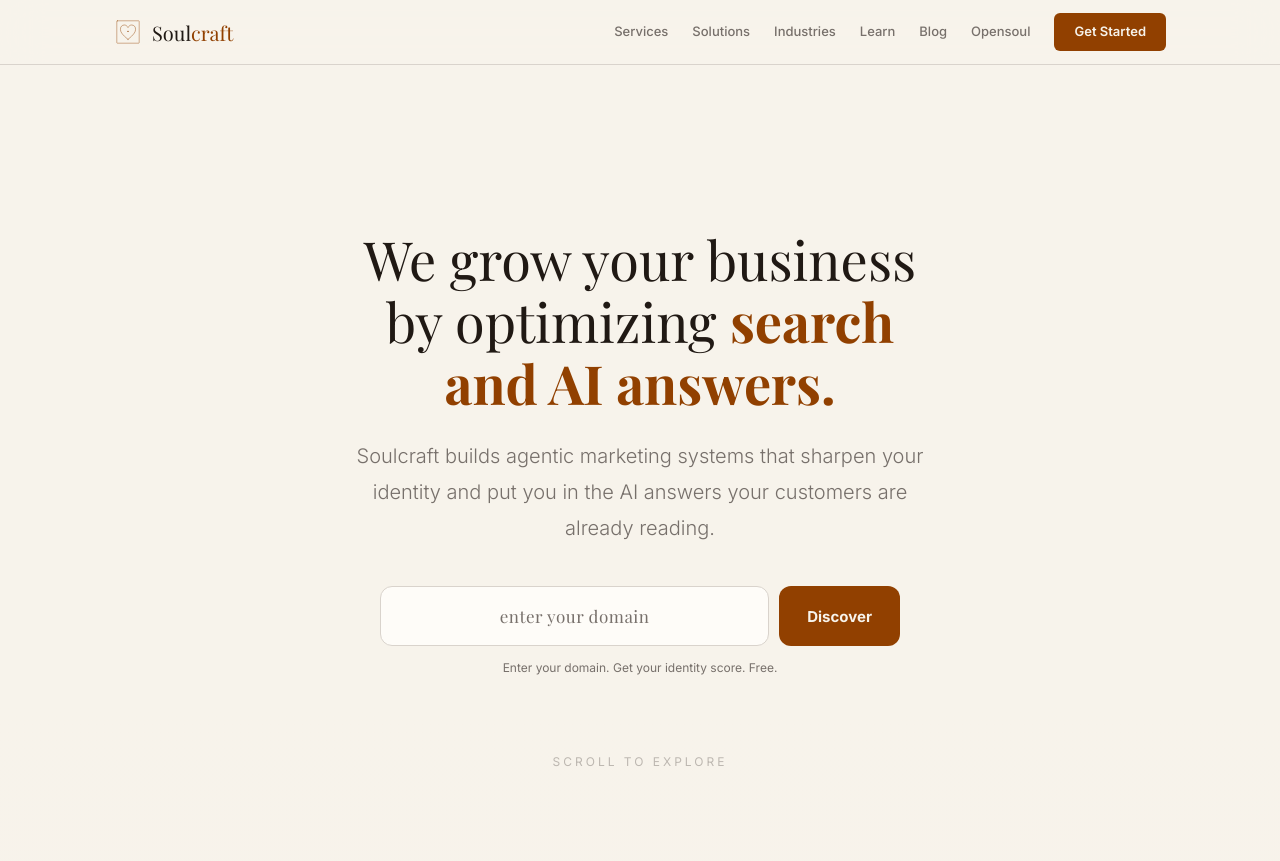
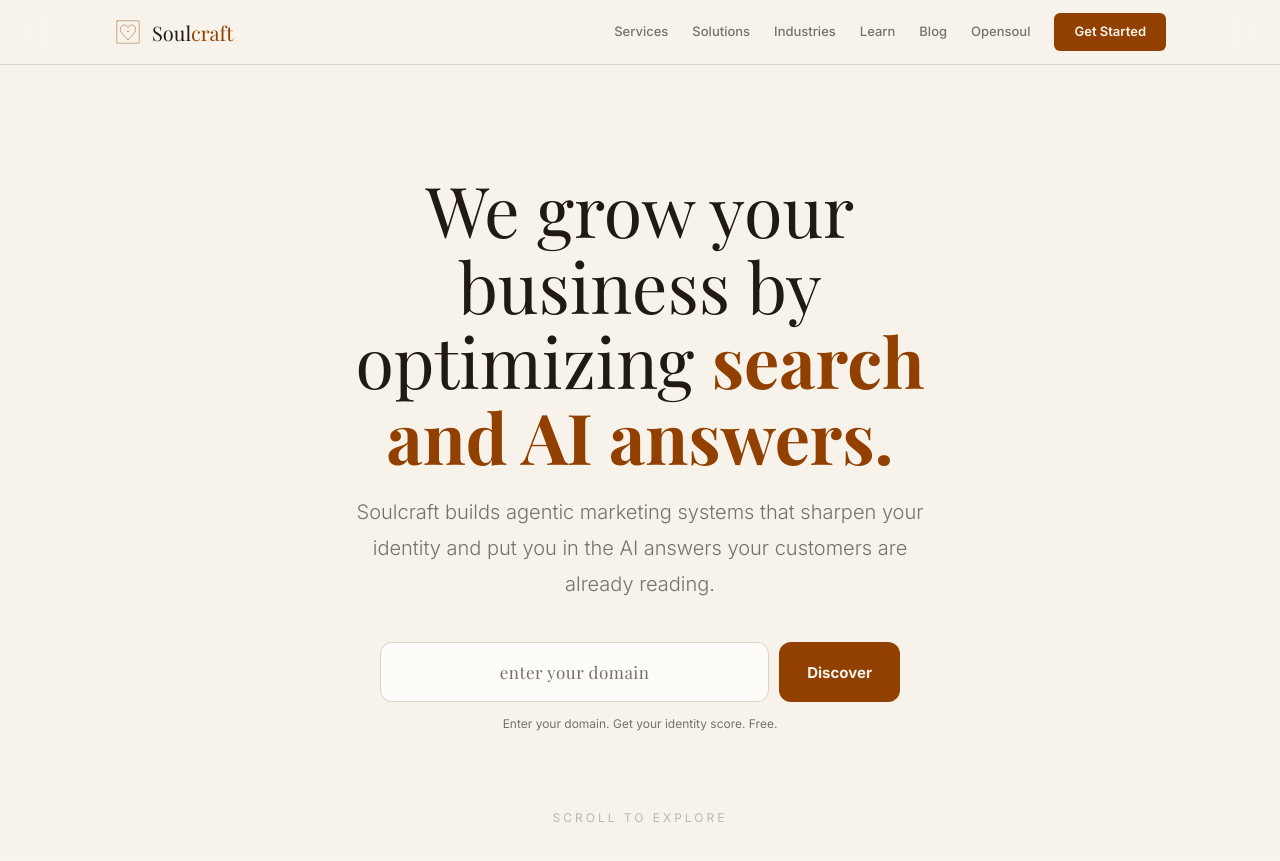
Before and after one commit to iamevandrake/soulcraft-site, a Jekyll site: the page index.html, which Jekyll copies as it is, in a window 1280 px wide and 900 px high. Shown: the top 861 px of the window. Built offline with Jekyll 4.4.1, drawn with Linux system fonts in a browser that asks for light colours; some web fonts are replaced.

Commit message:
Enlarge hero H1 and keep Discover button above the mobile fold
- Bigger H1 (clamp up to 70px; mobile min raised 32->36px); removed the
  inline size override so the rule governs.
- Hero uses 100svh so full-height matches the visible mobile viewport.
- Mobile: smaller hero subtitle (20->15px) + tighter padding/margins so
  the Discover button stays above the fold despite the larger headline.

Co-Authored-By: Claude Opus 4.8 (1M context) <noreply@anthropic.com>

```diff
--- a/index.html
+++ b/index.html
@@ -285,10 +285,10 @@ nav .container { display: flex; align-items: center; justify-content: space-betw
 .chapter-num { font-size: 11px; font-weight: 700; text-transform: uppercase; letter-spacing: 4px; color: var(--accent); margin-bottom: 32px; opacity: 0.7; }
 
 /* Opening hero */
-.opening { min-height: 100vh; display: flex; align-items: center; justify-content: center; text-align: center; padding-top: 100px; position: relative; }
+.opening { min-height: 100vh; min-height: 100svh; display: flex; align-items: center; justify-content: center; text-align: center; padding-top: 100px; position: relative; }
 .opening::after { content: ''; position: absolute; bottom: 0; left: 0; right: 0; height: 200px; background: linear-gradient(transparent, var(--black)); pointer-events: none; }
 .opening-inner { max-width: 700px; position: relative; z-index: 1; }
-.opening h1 { font-family: 'Playfair Display', serif; font-size: clamp(44px, 6vw, 72px); line-height: 1.1; color: var(--white); margin-bottom: 24px; font-weight: 400; }
+.opening h1 { font-family: 'Playfair Display', serif; font-size: clamp(36px, 6.4vw, 70px); line-height: 1.08; color: var(--white); margin-bottom: 20px; font-weight: 400; }
 .opening h1 em { font-style: normal; color: var(--color-accent); font-weight: 700; }
 .opening .hero-sub { font-size: 20px; color: var(--muted); margin-bottom: 40px; line-height: 1.8; font-weight: 300; }
 
@@ -438,7 +438,9 @@ footer { padding: 48px 0; border-top: 1px solid var(--border); }
 .nav-drawer .nav-cta-btn { background: var(--accent); color: var(--black) !important; border-radius: 8px; text-align: center; font-weight: 600; padding: 14px; border-bottom: none; }
 
 @media (max-width: 768px) {
-  .opening { padding-top: 120px; }
+  .opening { padding-top: 88px; }
+  .opening h1 { margin-bottom: 14px; }
+  .opening .hero-sub { font-size: 15px; line-height: 1.55; margin-bottom: 20px; }
   .nav-right { display: none; }
   .nav-burger { display: flex; }
   .cap-grid, .tiers { grid-template-columns: 1fr; }
@@ -504,7 +506,7 @@ footer { padding: 48px 0; border-top: 1px solid var(--border); }
 <!-- Opening with integrated soul tool -->
 <section class="opening">
   <div class="opening-inner">
-    <h1 style="font-family:'Playfair Display',serif;font-size:clamp(32px,4.6vw,54px);line-height:1.15;color:var(--white);margin-bottom:24px;font-weight:400;">We grow your business by optimizing <em>search and AI answers.</em></h1>
+    <h1>We grow your business by optimizing <em>search and AI answers.</em></h1>
     <p class="hero-sub">Soulcraft builds agentic marketing systems that sharpen your identity and put you in the AI answers your customers are already reading.</p>
 
     <div class="hero-soul-tool" id="soul-tool">
```
